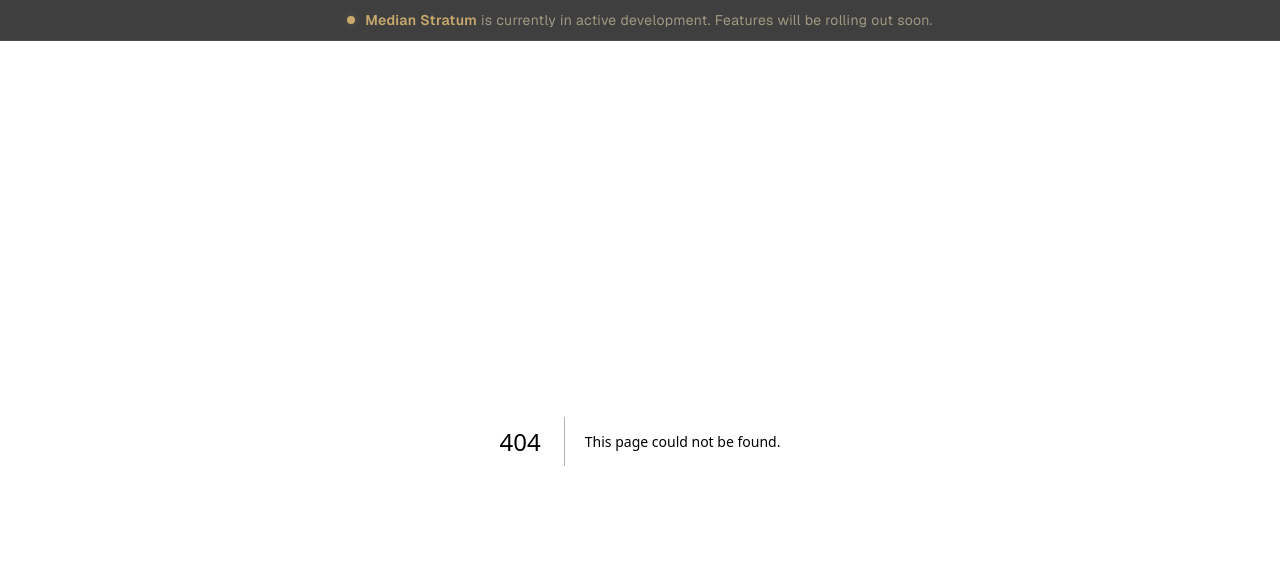
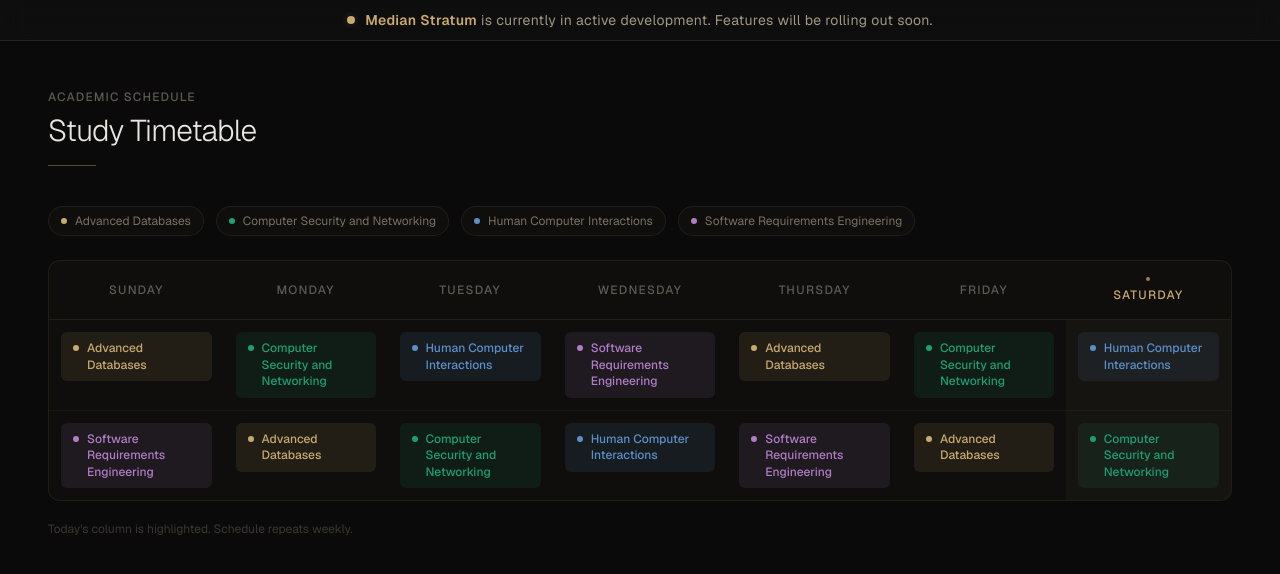
Before and after one commit to EMMD474/study-tracker, a Next.js app: page /timetable in a window 1280 px wide. Before the commit this address had no page. Shown: the top 574 px of the page. Built offline with nearby package versions, Linux system fonts and the light colour scheme.

Commit message:
added timetable comp

```diff
--- /dev/null
+++ b/app/timetable/page.tsx
@@ -0,0 +1,70 @@
+import TimeTable from "@/components/TimeTable";
+import React from "react";
+
+const timeTableData = [
+  {
+    id: 1,
+    sunday: "Advanced Databases",
+    monday: "Computer Security and Networking",
+    tuesday: "Human Computer Interactions",
+    wednesday: "Software Requirements Engineering",
+    thursday: "Advanced Databases",
+    friday: "Computer Security and Networking",
+    saturday: "Human Computer Interactions",
+  },
+  {
+    id: 2,
+    sunday: "Software Requirements Engineering",
+    monday: "Advanced Databases",
+    tuesday: "Computer Security and Networking",
+    wednesday: "Human Computer Interactions",
+    thursday: "Software Requirements Engineering",
+    friday: "Advanced Databases",
+    saturday: "Computer Security and Networking",
+  },
+];
+
+const TimetablePage = () => {
+  return (
+    <div className="min-h-screen bg-[#0a0a0a] px-6 py-12 sm:px-12">
+      {/* Header */}
+      <div className="mb-10">
+        <p className="mb-2 text-xs font-medium tracking-widest text-[#5e5a52] uppercase">
+          Academic Schedule
+        </p>
+        <h1 className="text-3xl font-light tracking-[-0.025em] text-[#e8e6e0]">
+          Study Timetable
+        </h1>
+        <div className="mt-4 h-px w-12 bg-[#c8a96e]/40" />
+      </div>
+
+      {/* Legend */}
+      <div className="mb-6 flex flex-wrap gap-3">
+        {[
+          { label: "Advanced Databases", color: "bg-[#c8a96e]" },
+          { label: "Computer Security and Networking", color: "bg-[#1d9e75]" },
+          { label: "Human Computer Interactions", color: "bg-[#5b8fc9]" },
+          { label: "Software Requirements Engineering", color: "bg-[#b07cc6]" },
+        ].map((item) => (
+          <div
+            key={item.label}
+            className="inline-flex items-center gap-2 rounded-full border border-[#c8a96e]/10 bg-[#0f0e0c] px-3 py-1.5"
+          >
+            <span className={`h-1.5 w-1.5 rounded-full ${item.color}`} />
+            <span className="text-xs text-[#7a7060]">{item.label}</span>
+          </div>
+        ))}
+      </div>
+
+      {/* Table */}
+      <TimeTable data={timeTableData} />
+
+      {/* Footer note */}
+      <p className="mt-5 text-xs text-[#3a3830]">
+        Today&apos;s column is highlighted. Schedule repeats weekly.
+      </p>
+    </div>
+  );
+};
+
+export default TimetablePage;
--- /dev/null
+++ b/components/TimeTable.tsx
@@ -0,0 +1,144 @@
+import React from "react";
+
+const DAYS = [
+  "Sunday",
+  "Monday",
+  "Tuesday",
+  "Wednesday",
+  "Thursday",
+  "Friday",
+  "Saturday",
+] as const;
+
+type DayKey =
+  | "sunday"
+  | "monday"
+  | "tuesday"
+  | "wednesday"
+  | "thursday"
+  | "friday"
+  | "saturday";
+
+interface TimetableRow {
+  id: number;
+  sunday: string;
+  monday: string;
+  tuesday: string;
+  wednesday: string;
+  thursday: string;
+  friday: string;
+  saturday: string;
+}
+
+// Assign a consistent color class per subject name
+const SUBJECT_COLORS: Record<string, { bg: string; text: string; dot: string }> = {
+  "Advanced Databases": {
+    bg: "bg-[#c8a96e]/10",
+    text: "text-[#c8a96e]",
+    dot: "bg-[#c8a96e]",
+  },
+  "Computer Security and Networking": {
+    bg: "bg-[#1d9e75]/10",
+    text: "text-[#1d9e75]",
+    dot: "bg-[#1d9e75]",
+  },
+  "Human Computer Interactions": {
+    bg: "bg-[#5b8fc9]/10",
+    text: "text-[#5b8fc9]",
+    dot: "bg-[#5b8fc9]",
+  },
+  "Software Requirements Engineering": {
+    bg: "bg-[#b07cc6]/10",
+    text: "text-[#b07cc6]",
+    dot: "bg-[#b07cc6]",
+  },
+};
+
+const DEFAULT_COLOR = {
+  bg: "bg-[#e8e6e0]/6",
+  text: "text-[#e8e6e0]",
+  dot: "bg-[#e8e6e0]",
+};
+
+function SubjectCell({ subject }: { subject: string }) {
+  const color = SUBJECT_COLORS[subject] ?? DEFAULT_COLOR;
+  return (
+    <div
+      className={`inline-flex items-start gap-2 rounded-md px-3 py-2 ${color.bg} w-full`}
+    >
+      <span
+        className={`mt-[5px] h-1.5 w-1.5 shrink-0 rounded-full ${color.dot}`}
+      />
+      <span className={`text-xs font-medium leading-snug ${color.text}`}>
+        {subject}
+      </span>
+    </div>
+  );
+}
+
+const TimeTable = ({ data }: { data: TimetableRow[] }) => {
+  const today = new Date()
+    .toLocaleDateString("en-US", { weekday: "long" })
+    .toLowerCase();
+
+  return (
+    <div className="w-full overflow-x-auto rounded-xl border border-[#c8a96e]/10 bg-[#0f0e0c]">
+      <table className="w-full min-w-[900px] border-collapse text-sm">
+        {/* Header */}
+        <thead>
+          <tr className="border-b border-[#c8a96e]/10">
+            {DAYS.map((day) => {
+              const isToday = day.toLowerCase() === today;
+              return (
+                <th
+                  key={day}
+                  className={`px-4 py-4 text-center font-medium tracking-widest uppercase text-xs transition-colors ${
+                    isToday
+                      ? "text-[#c8a96e]"
+                      : "text-[#5e5a52]"
+                  }`}
+                >
+                  <div className="flex flex-col items-center gap-1.5">
+                    {isToday && (
+                      <span className="h-1 w-1 rounded-full bg-[#c8a96e] animate-pulse" />
+                    )}
+                    {day}
+                  </div>
+                </th>
+              );
+            })}
+          </tr>
+        </thead>
+
+        {/* Body */}
+        <tbody>
+          {data.map((row, index) => (
+            <tr
+              key={row.id}
+              className={`border-b border-[#c8a96e]/6 transition-colors hover:bg-[#c8a96e]/3 ${
+                index === data.length - 1 ? "border-b-0" : ""
+              }`}
+            >
+              {DAYS.map((day) => {
+                const key = day.toLowerCase() as DayKey;
+                const isToday = day.toLowerCase() === today;
+                return (
+                  <td
+                    key={day}
+                    className={`px-3 py-3 align-top ${
+                      isToday ? "bg-[#c8a96e]/4" : ""
+                    }`}
+                  >
+                    <SubjectCell subject={row[key]} />
+                  </td>
+                );
+              })}
+            </tr>
+          ))}
+        </tbody>
+      </table>
+    </div>
+  );
+};
+
+export default TimeTable;
```
